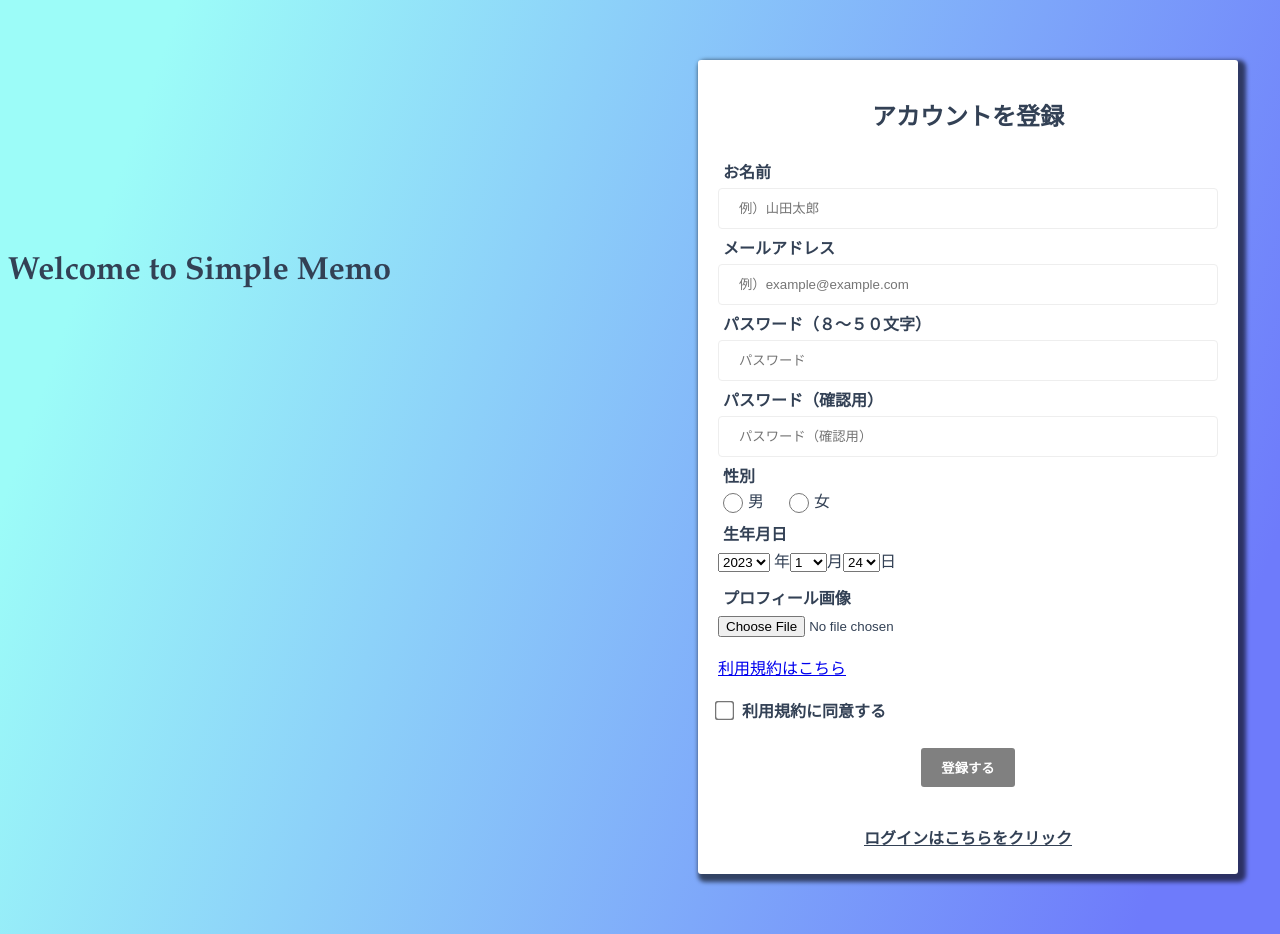
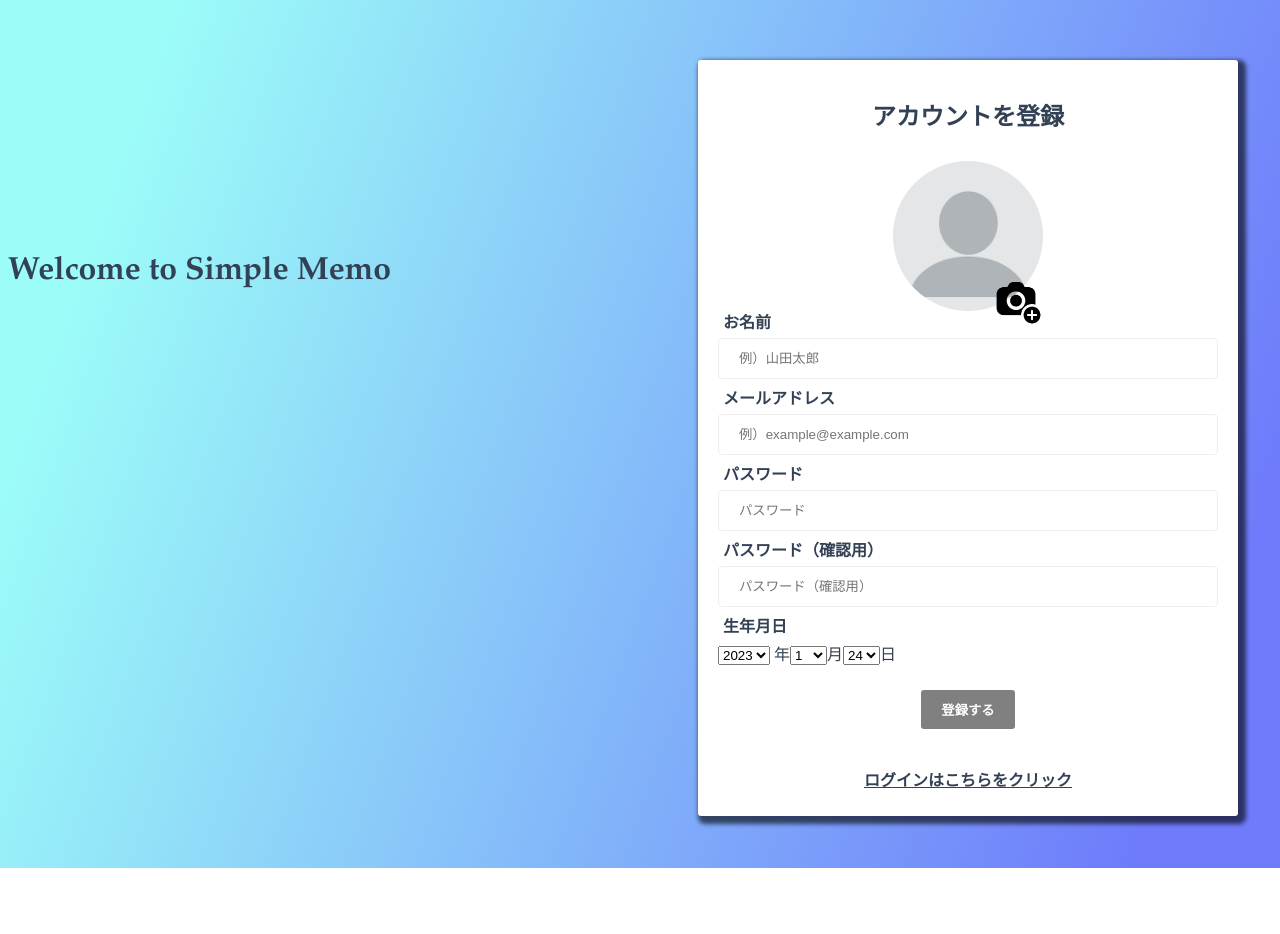
Before and after one commit to Makoto335/memo-vue, a Vue app: page / in a window 1280 px wide. After the commit the page ends 868 px from the top, so only its background shows below. Built offline with nearby package versions, Linux system fonts and the light colour scheme.

Commit message:
Add avatar feature and change validation

```diff
--- a/src/components/SignupForm.vue
+++ b/src/components/SignupForm.vue
@@ -2,6 +2,12 @@
   <div class="SignupForm">
     <h2>アカウントを登録</h2>
     <form @submit.prevent="signUp">
+      <div class="SignupForm_UploadImage">
+        <img class="SignupForm_Avatar" :src="preview" />
+        <label class="sample">
+          <input type="file" name="image" @change="selectedImage" />
+        </label>
+      </div>
       <div class="SignupForm_TextInput">
         <label>お名前</label>
         <input
@@ -14,7 +20,7 @@
         <div class="error">{{ nameError }}</div>
         <label>メールアドレス</label>
         <input
-          type="email"
+          type="text"
           placeholder="例）example@example.com"
           v-model="email"
           autocomplete="off"
@@ -22,7 +28,7 @@
           @keyup="validateEmail"
         />
         <div class="error">{{ emailError }}</div>
-        <label>パスワード（８〜５０文字）</label>
+        <label>パスワード</label>
         <input
           type="password"
           placeholder="パスワード"
@@ -48,35 +54,28 @@
         />
         <div class="error">{{ passwordConfirmationError }}</div>
       </div>
-      <div class="SignupForm_Gender">
+      <!-- <div class="SignupForm_Gender">
         <label>性別</label>
         <div class="SignupForm_GenderInput">
           <input type="radio" name="gender" value="male" v-model="gender" />男
           <input type="radio" name="gender" value="female" v-model="gender" />女
         </div>
-      </div>
+      </div> -->
       <div class="SignupForm_DateOfBirth">
         <label>生年月日</label>
         <SelectDate v-model="dateOfBirth" />
       </div>
-      <div class="SignupForm_UploadImage">
-        <label>プロフィール画像</label>
-        <div>
-          <input type="file" name="image" @change="selectedImage" />
-        </div>
-      </div>
-      <div class="SignupForm_Terms">
+      <!-- <div class="SignupForm_Terms">
         <a href="#">
           <p>利用規約はこちら</p>
         </a>
         <input type="checkbox" name="checkbox" v-model="termsChk" />
         <label for="consent-chk">利用規約に同意する</label>
-      </div>
+      </div> -->
       <div class="error">{{ error }}</div>
       <div class="SignupForm_BtnWrapper">
-        <button :class="{ _disabled: !isValid }" :disabled="!isValid">
-          登録する
-        </button>
+        <!-- <button :class="{ _disabled: !isValid }"  :disabled="!isValid"> -->
+        <button :class="{ _disabled: !isValid }">登録する</button>
       </div>
     </form>
   </div>
@@ -98,15 +97,16 @@ export default {
       nameError: "",
       email: "",
       emailError: "",
-      gender: "",
+      // gender: "",
       password: "",
       passwordError: "",
       passwordConfirmation: "",
       passwordConfirmationError: "",
       error: null,
       dateOfBirth: defaultDate,
-      termsChk: false,
+      // termsChk: false,
       avatar: null,
+      preview: require("../assets/images/blank-profile-picture_640.png"),
     };
   },
   computed: {
@@ -120,10 +120,10 @@ export default {
         !this.passwordError &&
         this.passwordConfirmation &&
         !this.passwordConfirmationError &&
-        this.gender &&
+        // this.gender &&
         this.dateOfBirth &&
-        this.avatar &&
-        this.termsChk
+        this.avatar
+        // this.termsChk
       );
     },
   },
@@ -136,8 +136,10 @@ export default {
         : (this.nameError = "");
     },
     validateEmail() {
-      const regex =
-        /^([\w!#$%&'*+\-/=?^`{|}~]+(\.[\w!#$%&'*+\-/=?^`{|}~]+)*|"([\w!#$%&'*+\-/=?^`{|}~. ()<>[\]:;@,]|\\[\\"])+")@(([a-zA-Z\d-]+\.)+[a-zA-Z]+|\[(\d{1,3}(\.\d{1,3}){3}|IPv6:[\da-fA-F]{0,4}(:[\da-fA-F]{0,4}){1,5}(:\d{1,3}(\.\d{1,3}){3}|(:[\da-fA-F]{0,4}){0,2}))\])$/;
+      const regex = new RegExp(
+        /^[A-Za-z0-9_!#$%&'*+/=?`{|}~^.-]+@[A-Za-z0-9.-]+$/,
+        "gm"
+      );
       !regex.test(this.email)
         ? (this.emailError = "有効なメールアドレスを入力してください")
         : this.email.length > 254
@@ -145,8 +147,11 @@ export default {
         : (this.emailError = "");
     },
     validatePassword() {
-      this.password.length < 6
-        ? (this.passwordError = "Password must be at least 6 characters")
+      const regex = /^(?=.*?[a-z])(?=.*?\d)[a-z\d]{8,100}$/i;
+      this.password.length < 10
+        ? (this.passwordError = "Password must be at least 10 characters")
+        : !regex.test(this.password)
+        ? (this.passwordError = "有効なパスワードを入力してください")
         : (this.passwordError = "");
     },
     validatePasswordConfirmation() {
@@ -157,6 +162,7 @@ export default {
     selectedImage(e) {
       e.preventDefault();
       this.avatar = e.target.files[0];
+      this.preview = URL.createObjectURL(this.avatar);
       // name = file.name,
       let size = this.avatar.size,
         type = this.avatar.type,
@@ -188,9 +194,9 @@ export default {
         "registration[password_confirmation]",
         this.passwordConfirmation
       );
-      formData.append("registration[gender]", this.gender);
+      // formData.append("registration[gender]", this.gender);
       formData.append("registration[date_of_birth]", this.dateOfBirth);
-      formData.append("registration[avatar]", this.avatar);
+      this.avatar ? formData.append("registration[avatar]", this.avatar) : false
       try {
         const res = await axios.post("http://localhost:3000/auth", formData, {
           headers: {
@@ -262,7 +268,33 @@ export default {
     margin: 0 0 10px 0;
   }
   &_UploadImage {
-    margin: 0 0 10px 0;
+    margin: 0 auto;
+    height: 150px;
+    width: 150px;
+    position: relative;
+    input {
+      display: none;
+    }
+  }
+  &_Avatar {
+    margin: 0 auto;
+    display: block;
+    width: 150px;
+    height: 150px;
+    border-radius: 50%;
+  }
+  .sample {
+    position: absolute;
+    bottom: -15px;
+    right: 0;
+    z-index: 2;
+    display: block;
+    height: 54px;
+    width: 54px;
+    background-image: url("../assets/images/add-camera_96.png");
+    background-size: contain;
+    background-repeat: no-repeat;
+    cursor: pointer;
   }
   &_Terms {
     margin: 0 0 10px 0;
```
Also changed, not shown: src/assets/images/add-camera_96.png (added), src/assets/images/blank-profile-picture_640.png (added).
